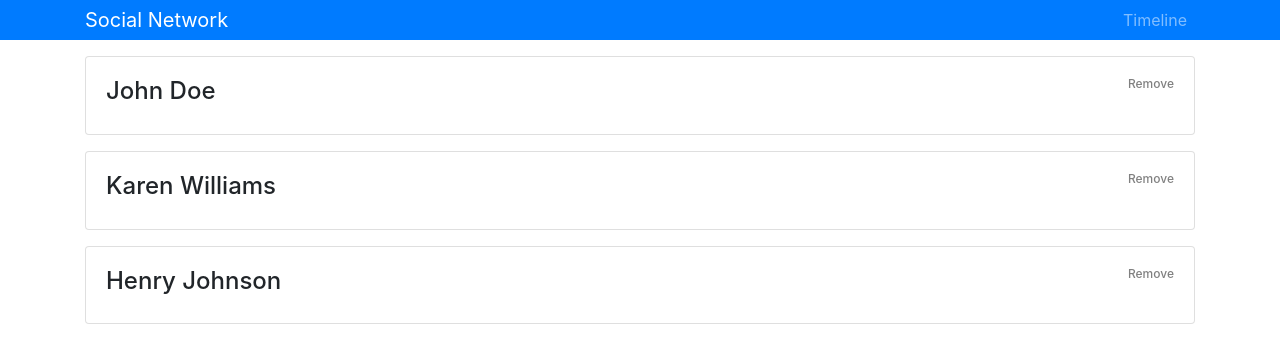
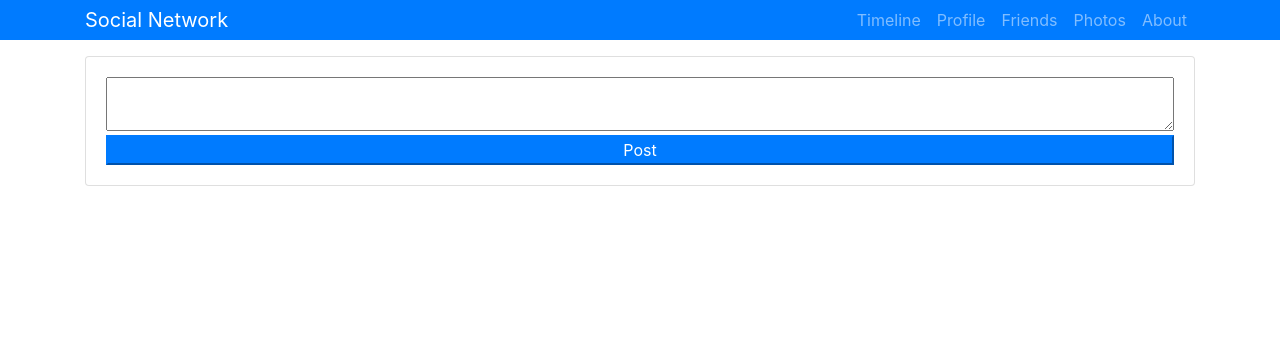
Before and after one commit to spadejac000/socialnetwork, a React (Create React App) app: page / in a window 1280 px wide. Shown: the top 360 px of the page. Built offline with nearby package versions, Linux system fonts and the light colour scheme.

Commit message:
adding comment posting functionality

```diff
--- a/package.json
+++ b/package.json
@@ -6,6 +6,7 @@
     "bootstrap": "^4.1.3",
     "react": "^16.5.2",
     "react-dom": "^16.5.2",
+    "react-router-dom": "^4.3.1",
     "react-scripts": "1.1.5"
   },
   "scripts": {
--- a/src/App.js
+++ b/src/App.js
@@ -1,22 +1,33 @@
 import React, { Component } from 'react';
 import Friends from './components/Friends';
 import Header from './components/Header';
-
+import {BrowserRouter as Router, Route, Switch} from 'react-router-dom';
 import {Provider} from './context';
-
 import 'bootstrap/dist/css/bootstrap.min.css';
 import './App.css';
+import About from './components/pages/About';
+import Timeline from './components/Timeline';
+import Profile from './components/pages/Profile';
+import Photos from './components/pages/Photos';
 
 class App extends Component {
   render() {
     return (
       <Provider>
+        <Router>
         <div className="App">
           <Header branding="Social Network" />
           <div className="container">
-            <Friends />
+            <Switch>
+              <Route exact path="/" component={Timeline} />
+              <Route exact path="/profile" component={Profile} />
+              <Route exact path="/friends" component={Friends} />
+              <Route exact path="/photos" component={Photos} />
+              <Route exact path="/about" component={About} />
+            </Switch>
           </div>
         </div>
+        </Router>
       </Provider>
     );
   }
--- /dev/null
+++ b/src/components/AddComment.js
@@ -0,0 +1,14 @@
+import React, {Component} from 'react';
+
+class AddComment extends Component {
+  render() {
+    return (
+      <div className="card card-body mb-3">
+        <textarea className="mb-1"></textarea>
+        <button type="button" className="float-right btn-primary" value="Post">Post</button>
+      </div>
+    )
+  }
+}
+
+export default AddComment;
--- a/src/components/Header.js
+++ b/src/components/Header.js
@@ -1,5 +1,6 @@
 import React from 'react';
 import PropTypes from 'prop-types';
+import {Link} from 'react-router-dom';
 
 const Header = props => {
   const {branding} = props;
@@ -10,7 +11,19 @@ const Header = props => {
         <div>
           <ul className="navbar-nav mr-auto">
             <li className="nav-item">
-              <a href="/" className="nav-link">Timeline</a>
+              <Link to="/" className="nav-link">Timeline</Link>
+            </li>
+            <li className="nav-item">
+              <Link to="/profile" className="nav-link">Profile</Link>
+            </li>
+            <li className="nav-item">
+              <Link to="/friends" className="nav-link">Friends</Link>
+            </li>
+            <li className="nav-item">
+              <Link to="/photos" className="nav-link">Photos</Link>
+            </li>
+            <li className="nav-item">
+              <Link to="/about" className="nav-link">About</Link>
             </li>
           </ul>
         </div>
--- /dev/null
+++ b/src/components/Timeline.js
@@ -0,0 +1,14 @@
+import React, { Component } from 'react';
+import {Consumer} from '../context';
+import AddComment from './AddComment';
+
+class Timeline extends Component {
+
+  render() {
+    return (
+      <AddComment />
+    )
+  }
+}
+
+export default Timeline;
--- /dev/null
+++ b/src/components/pages/About.js
@@ -0,0 +1,11 @@
+import React from 'react'
+
+export default () => {
+  return (
+    <div>
+      <h1 className="display-4">About Social Network</h1>
+      <p className="lead">Simple app that let's you interacte with other people online.</p>
+      <p className="text-secondary">Version 1.0.0</p>
+    </div>
+  )
+}
--- /dev/null
+++ b/src/components/pages/Photos.js
@@ -0,0 +1,9 @@
+import React from 'react'
+
+export default () => {
+  return (
+    <div>
+      <p>My Photos</p>
+    </div>
+  )
+}
--- /dev/null
+++ b/src/components/pages/Profile.js
@@ -0,0 +1,9 @@
+import React from 'react'
+
+export default () => {
+  return (
+    <div>
+      <p>My Profile.</p>
+    </div>
+  )
+}
```
Also changed, not shown: 1 other file (tests, documents, lock files or other folders).
